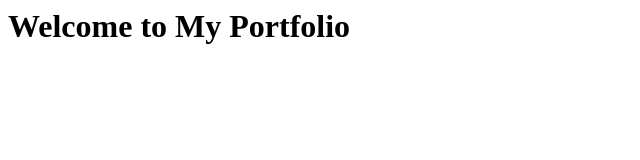
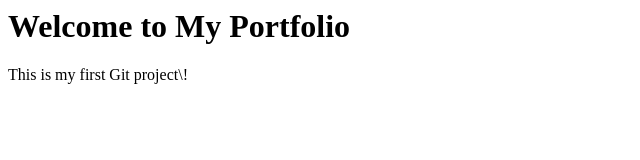
Before and after one commit to MustafaHusain1211/demo-website, a plain HTML site: page index.html in a window 1280 px wide. Shown: the whole page, without its empty margins (0-640 px from the left). Drawn offline with Linux system fonts and the light colour scheme.

Commit message:
Added description paragraph

```diff
--- a/index.html
+++ b/index.html
@@ -1 +1 @@
-<h1>Welcome to My Portfolio</h1>
+<h1>Welcome to My Portfolio</h1><p>This is my first Git project\!</p>
```
